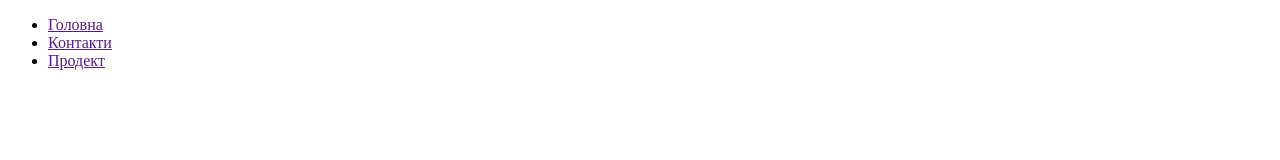
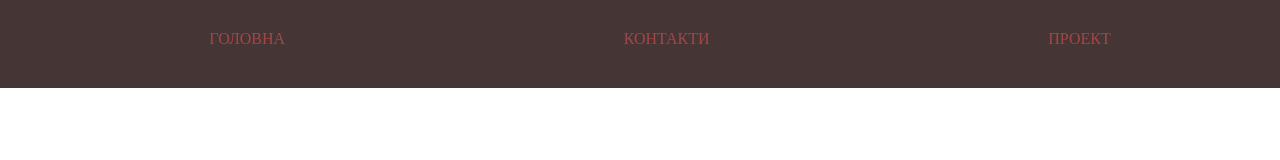
Before and after one commit to danilo155/Robota-nomer-one, a plain HTML site: page index.html in a window 1280 px wide. Drawn offline with Linux system fonts and the light colour scheme.

Commit message:
добавление меню навигации и стилей к ним

```diff
--- a/css/style.css
+++ b/css/style.css
@@ -0,0 +1,16 @@
+* {
+  margin: 0;
+}
+header ul {
+  list-style: none;
+  display: flex;
+  justify-content: space-around;
+  background: rgb(70, 53, 53);
+  padding-top: 30px;
+  padding-bottom: 40px;
+}
+header a {
+  color: rgb(165, 70, 70);
+  text-transform: uppercase;
+  text-decoration: none;
+}
--- a/index.html
+++ b/index.html
@@ -13,7 +13,7 @@
             <ul>
                 <li><a href="">Головна</a></li>
                 <li><a href="">Контакти</a></li>
-                <li><a href="">Продект</a></li>
+                <li><a href="">Проект</a></li>
             </ul>
         </nav>
     </header>
```
